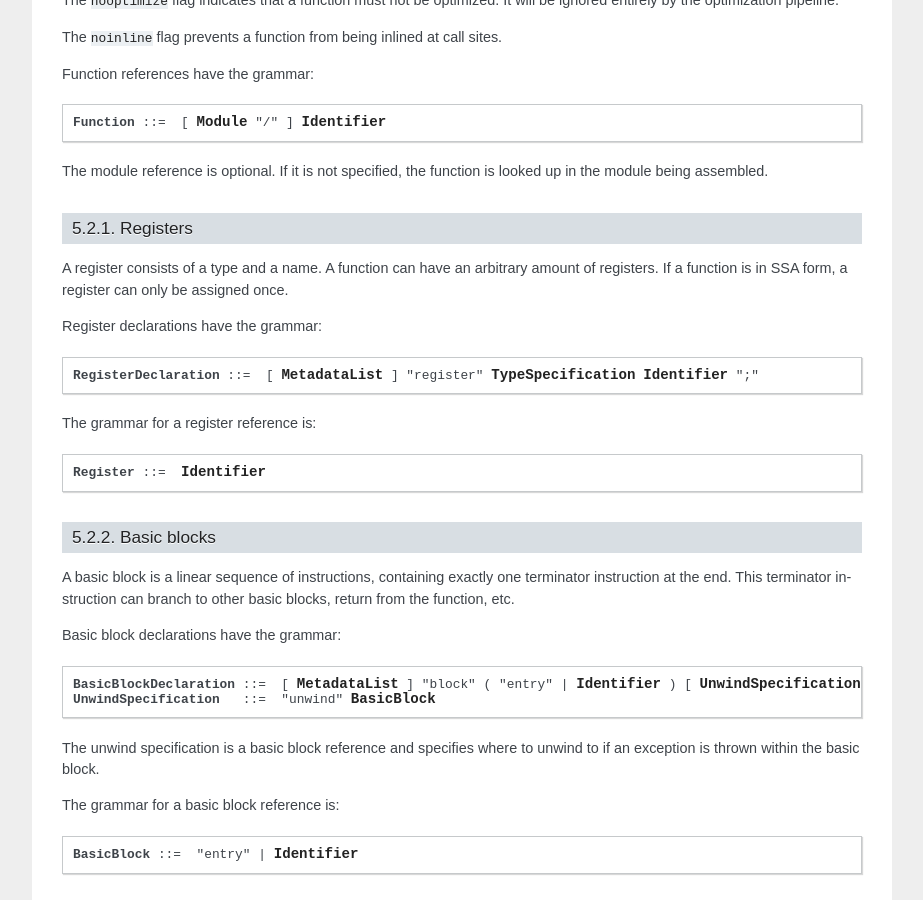
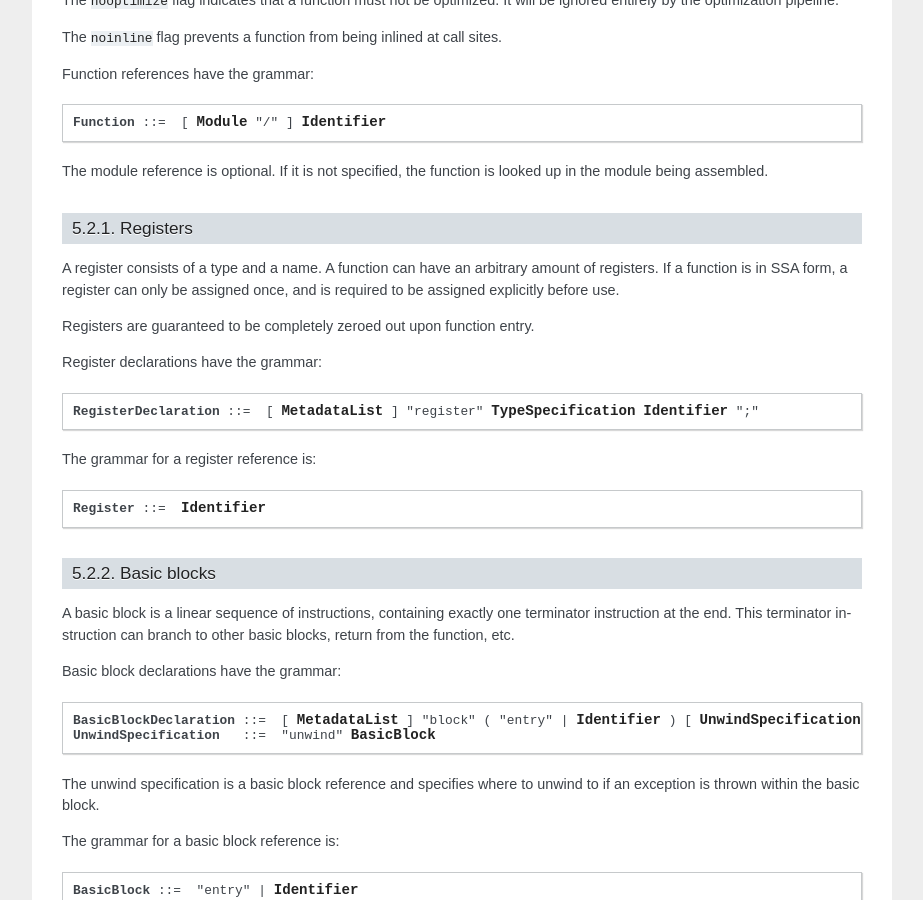
Before and after one commit to lycus/mci, a Sphinx documentation site: the page built from docs/assembly_language.rst, in a window 1280 px wide and 900 px high, scrolled down 2269 px. Shown: the whole window, without its empty margins (198-1121 px from the left). Built offline with Sphinx 7.4.7, drawn with Linux system fonts in a browser that asks for light colours.

Commit message:
Document that registers are initialized to zero.

```diff
--- a/docs/assembly_language.rst
+++ b/docs/assembly_language.rst
@@ -146,7 +146,9 @@ Registers
 
 A register consists of a type and a name. A function can have an arbitrary
 amount of registers. If a function is in SSA form, a register can only be
-assigned once.
+assigned once, and is required to be assigned explicitly before use.
+
+Registers are guaranteed to be completely zeroed out upon function entry.
 
 Register declarations have the grammar:
 
```
